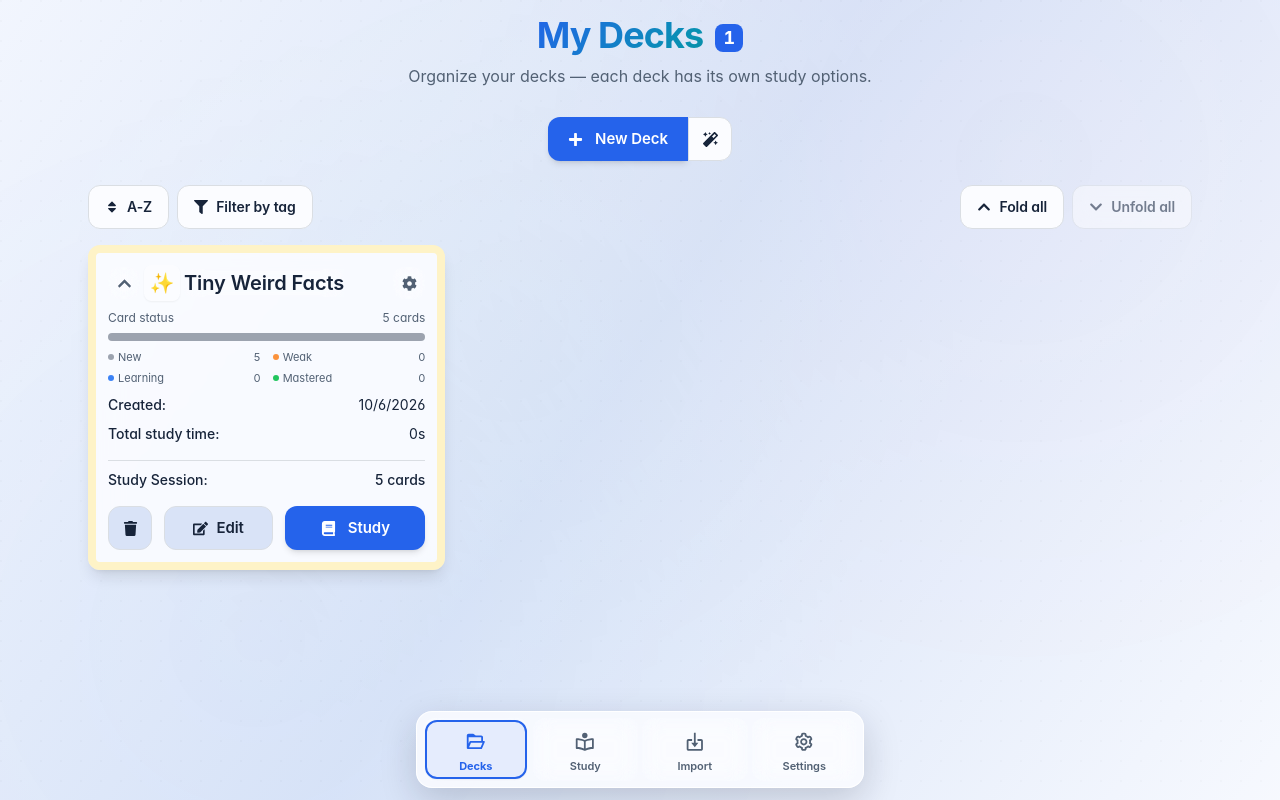
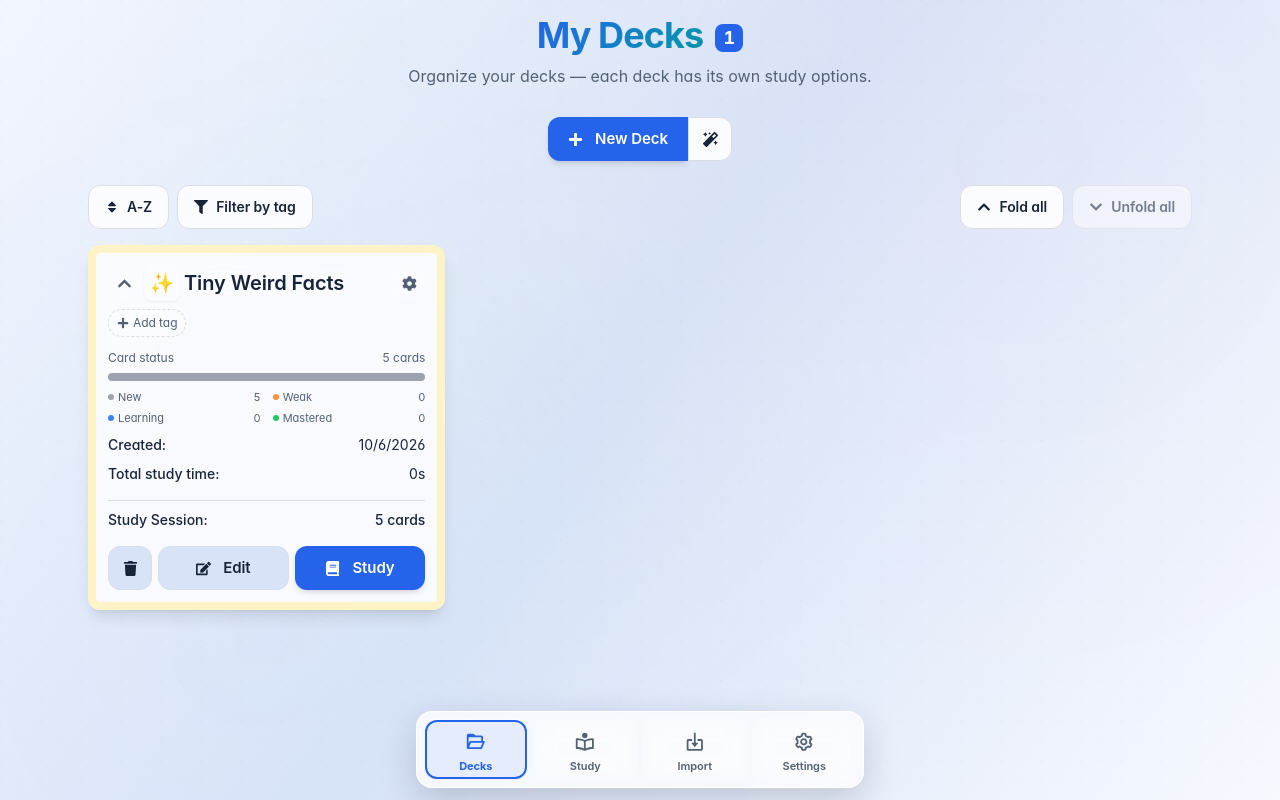
Before and after one commit to foobar404/deckster, a React (Vite) app: page /#/decks in a window 1280 px wide. Built offline with nearby package versions, Linux system fonts and the light colour scheme.

Commit message:
Add deck tag controls and improve actions
Co-authored-by: Copilot <223556219+Copilot@users.noreply.github.com>

```diff
--- a/src/css/decks.css
+++ b/src/css/decks.css
@@ -317,16 +317,105 @@ button.deck-card__study-button:hover::before {
 .deck-card__tags {
   display: flex;
   flex-wrap: wrap;
+  align-items: center;
   gap: 0.375rem;
   margin-bottom: 0.75rem;
 }
 
 .deck-card__tag {
+  display: inline-flex;
+  max-width: 100%;
+  align-items: center;
+  gap: 0.25rem;
   padding: 0.125rem 0.5rem;
   border-radius: 999px;
   background: color-mix(in srgb, var(--theme-surface) 70%, transparent);
   color: var(--theme-text-soft);
   font-size: 0.75rem;
+  overflow-wrap: anywhere;
+}
+
+.deck-card__tag-remove {
+  display: grid;
+  width: 1rem;
+  min-width: 1rem;
+  height: 1rem;
+  min-height: 1rem;
+  flex: 0 0 auto;
+  place-items: center;
+  padding: 0;
+  border: 0;
+  border-radius: 50%;
+  background: transparent;
+  color: inherit;
+  font-size: 0.625rem;
+}
+
+.deck-card__add-tag,
+.deck-card__tag-action {
+  display: inline-flex;
+  min-width: 0;
+  min-height: 1.75rem;
+  align-items: center;
+  justify-content: center;
+  gap: 0.25rem;
+  padding: 0.125rem 0.5rem;
+  border: 1px dashed var(--theme-border);
+  border-radius: 999px;
+  background: transparent;
+  color: var(--theme-text-soft);
+  font: inherit;
+  font-size: 0.75rem;
+  line-height: 1.2;
+}
+
+.deck-card__add-tag:hover,
+.deck-card__tag-remove:hover {
+  background: var(--theme-surface-muted);
+  color: var(--theme-text);
+}
+
+.deck-card__tag-form {
+  display: flex;
+  min-width: 0;
+  flex: 1 1 100%;
+  align-items: center;
+  gap: 0.375rem;
+}
+
+.deck-card__tag-input {
+  width: 8rem;
+  min-width: 0;
+  min-height: 1.75rem;
+  flex: 1 1 auto;
+  padding: 0.25rem 0.5rem;
+  border: 1px solid var(--theme-border);
+  border-radius: 0.375rem;
+  background: var(--theme-surface);
+  color: var(--theme-text);
+  font: inherit;
+  font-size: 0.75rem;
+}
+
+.deck-card__tag-action {
+  flex: 0 0 auto;
+  border-style: solid;
+  background: var(--theme-surface-muted);
+  color: var(--theme-text);
+}
+
+.deck-card__tag-action:disabled {
+  cursor: not-allowed;
+  opacity: 0.55;
+}
+
+button.deck-card__tag-remove::before,
+button.deck-card__tag-remove:hover::before,
+button.deck-card__add-tag::before,
+button.deck-card__add-tag:hover::before,
+button.deck-card__tag-action::before,
+button.deck-card__tag-action:hover::before {
+  display: none;
 }
 
 .deck-card__stats {
@@ -354,19 +443,19 @@ button.deck-card__study-button:hover::before {
 }
 
 .deck-card__actions {
-  display: flex;
-  flex-wrap: wrap;
-  justify-content: center;
-  gap: 0.75rem;
+  display: grid;
+  grid-template-columns: 2.75rem repeat(2, minmax(0, 1fr));
+  gap: 0.375rem;
   margin-top: 1rem;
 }
 
-.deck-card__actions > .button {
-  flex: 1 1 auto;
+.deck-card__actions > .button:not(.deck-card__delete) {
+  width: 100%;
+  min-width: 0;
+  white-space: nowrap;
 }
 
 .deck-card__actions > .deck-card__delete {
-  flex: 0 0 2.75rem;
   width: 2.75rem;
   min-width: 2.75rem;
   height: 2.75rem;
--- a/src/pages/DecksPage.jsx
+++ b/src/pages/DecksPage.jsx
@@ -62,6 +62,8 @@ const useDecksPage = () => {
   const [showCreateForm, setShowCreateForm] = useState(false)
   const [newDeckName, setNewDeckName] = useState('')
   const [editingDeck, setEditingDeck] = useState(null)
+  const [editingTagDeckId, setEditingTagDeckId] = useState(null)
+  const [newDeckTag, setNewDeckTag] = useState('')
   const [showOptions, setShowOptions] = useState(false)
   const [optionsDeckId, setOptionsDeckId] = useState(null)
   const [selectedTag, setSelectedTag] = useState(() => {
@@ -83,6 +85,8 @@ const useDecksPage = () => {
   useLayoutEffect(() => {
     if (!location.state?.navRoot) return
     setEditingDeck(null)
+    setEditingTagDeckId(null)
+    setNewDeckTag('')
     setShowCreateForm(false)
     setShowOptions(false)
     setOptionsDeckId(null)
@@ -164,6 +168,20 @@ const useDecksPage = () => {
     })
   }
 
+  const addDeckTag = deck => {
+    const tag = newDeckTag.trim()
+    if (!tag) return
+
+    const tags = deck.tags || []
+    if (!tags.includes(tag)) updateDeck({ ...deck, tags: [...tags, tag] })
+    setNewDeckTag('')
+    setEditingTagDeckId(null)
+  }
+
+  const removeDeckTag = (deck, tag) => {
+    updateDeck({ ...deck, tags: (deck.tags || []).filter(existingTag => existingTag !== tag) })
+  }
+
   const handleDeckSelect = (deck) => {
     setActiveDeck(deck)
     navigate('/study')
@@ -185,6 +203,12 @@ const useDecksPage = () => {
     setNewDeckName,
     editingDeck,
     setEditingDeck,
+    editingTagDeckId,
+    setEditingTagDeckId,
+    newDeckTag,
+    setNewDeckTag,
+    addDeckTag,
+    removeDeckTag,
     selectedTag,
     setSelectedTag,
     showTagFilter,
@@ -236,6 +260,12 @@ export function DecksPage() {
     setNewDeckName,
     editingDeck,
     setEditingDeck,
+    editingTagDeckId,
+    setEditingTagDeckId,
+    newDeckTag,
+    setNewDeckTag,
+    addDeckTag,
+    removeDeckTag,
     selectedTag,
     setSelectedTag,
     showTagFilter,
@@ -696,7 +726,7 @@ export function DecksPage() {
                 {tag}
               </button>
             )) : (
-              <p className="deck-filter-menu__empty">No tags defined yet. Add tags in a deck’s Edit page.</p>
+              <p className="deck-filter-menu__empty">No tags yet. Add one from a deck card.</p>
             )}
           </div>
         )}
@@ -759,11 +789,66 @@ export function DecksPage() {
               </div>
 
               {!isCollapsed && <>
-              {(deck.tags || []).length > 0 && (
-                <div className="deck-card__tags">
-                  {deck.tags.map(tag => <span key={tag} className="deck-card__tag">{tag}</span>)}
-                </div>
-              )}
+              <div className="deck-card__tags" role="group" aria-label={`Tags for ${deck.name}`}>
+                {(deck.tags || []).map(tag => (
+                  <span key={tag} className="deck-card__tag">
+                    <span>{tag}</span>
+                    <button
+                      type="button"
+                      className="deck-card__tag-remove"
+                      onClick={() => removeDeckTag(deck, tag)}
+                      aria-label={`Remove tag ${tag} from ${deck.name}`}
+                      title={`Remove ${tag}`}
+                    >
+                      <FaTimes aria-hidden="true" />
+                    </button>
+                  </span>
+                ))}
+                {editingTagDeckId === deck.id ? (
+                  <form
+                    className="deck-card__tag-form"
+                    onSubmit={event => {
+                      event.preventDefault()
+                      addDeckTag(deck)
+                    }}
+                  >
+                    <input
+                      type="text"
+                      className="deck-card__tag-input"
+                      value={newDeckTag}
+                      onChange={event => setNewDeckTag(event.target.value)}
+                      aria-label={`New tag for ${deck.name}`}
+                      placeholder="New tag"
+                      autoFocus
+                    />
+                    <button type="submit" className="deck-card__tag-action" disabled={!newDeckTag.trim()}>
+                      Add
+                    </button>
+                    <button
+                      type="button"
+                      className="deck-card__tag-action deck-card__tag-cancel"
+                      onClick={() => {
+                        setEditingTagDeckId(null)
+                        setNewDeckTag('')
+                      }}
+                    >
+                      Cancel
+                    </button>
+                  </form>
+                ) : (
+                  <button
+                    type="button"
+                    className="deck-card__add-tag"
+                    onClick={() => {
+                      setNewDeckTag('')
+                      setEditingTagDeckId(deck.id)
+                    }}
+                  >
+                    <FaPlus aria-hidden="true" />
+                    Add tag
+                  </button>
+                )}
+              </div>
 
                 <div className={styles.decks.deckStats}>
                 <DeckStatusSummary cards={deck.cards} />
@@ -794,7 +879,7 @@ export function DecksPage() {
                   <FaTrash aria-hidden="true" />
                 </button>
                 <button
-                  className={styles.decks.btnSecondary}
+                  className={`${styles.decks.btnSecondary} decks-page__action-button`}
                   onClick={() => setEditingDeck(deck)}
                 >
                   <FaEdit /> Edit
```
